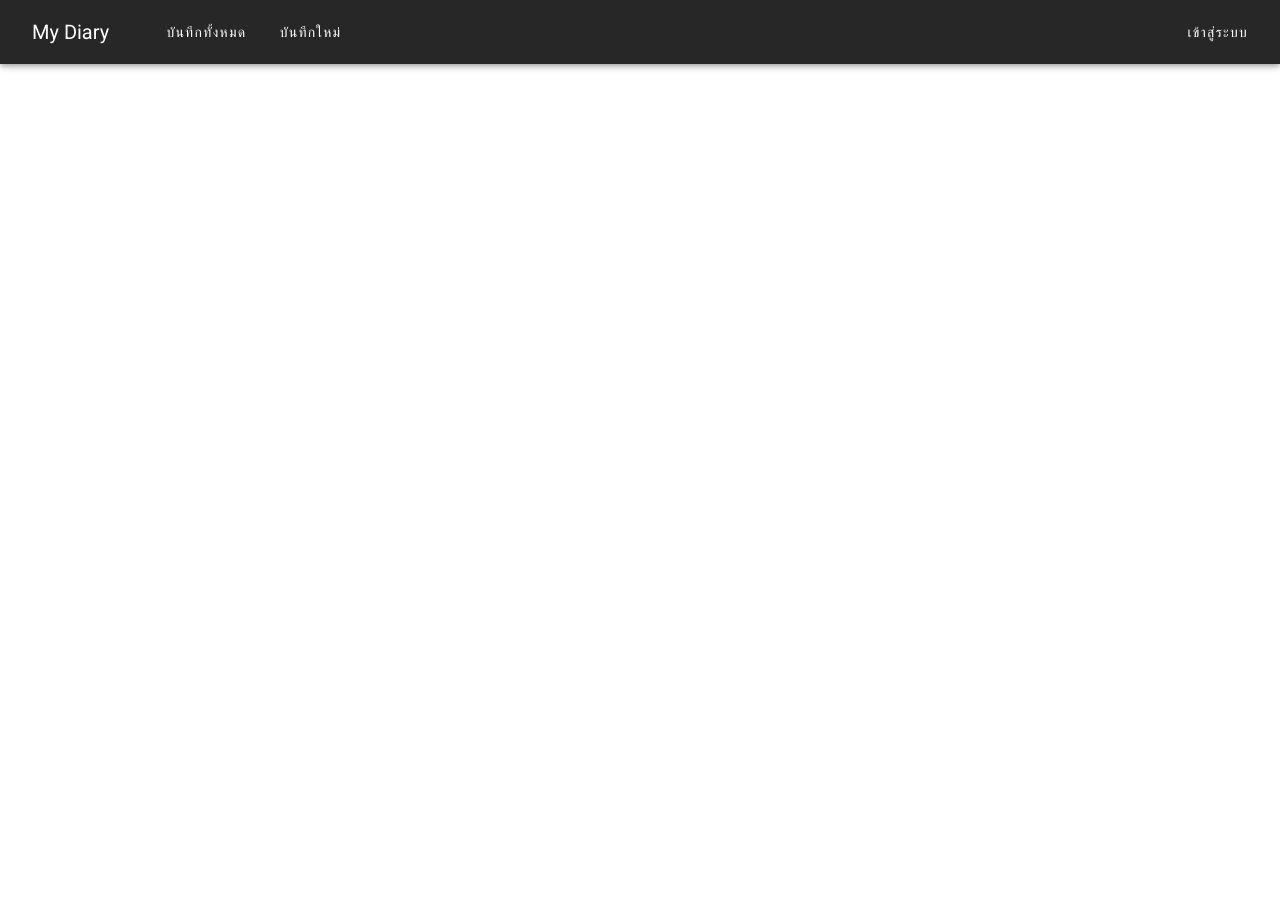
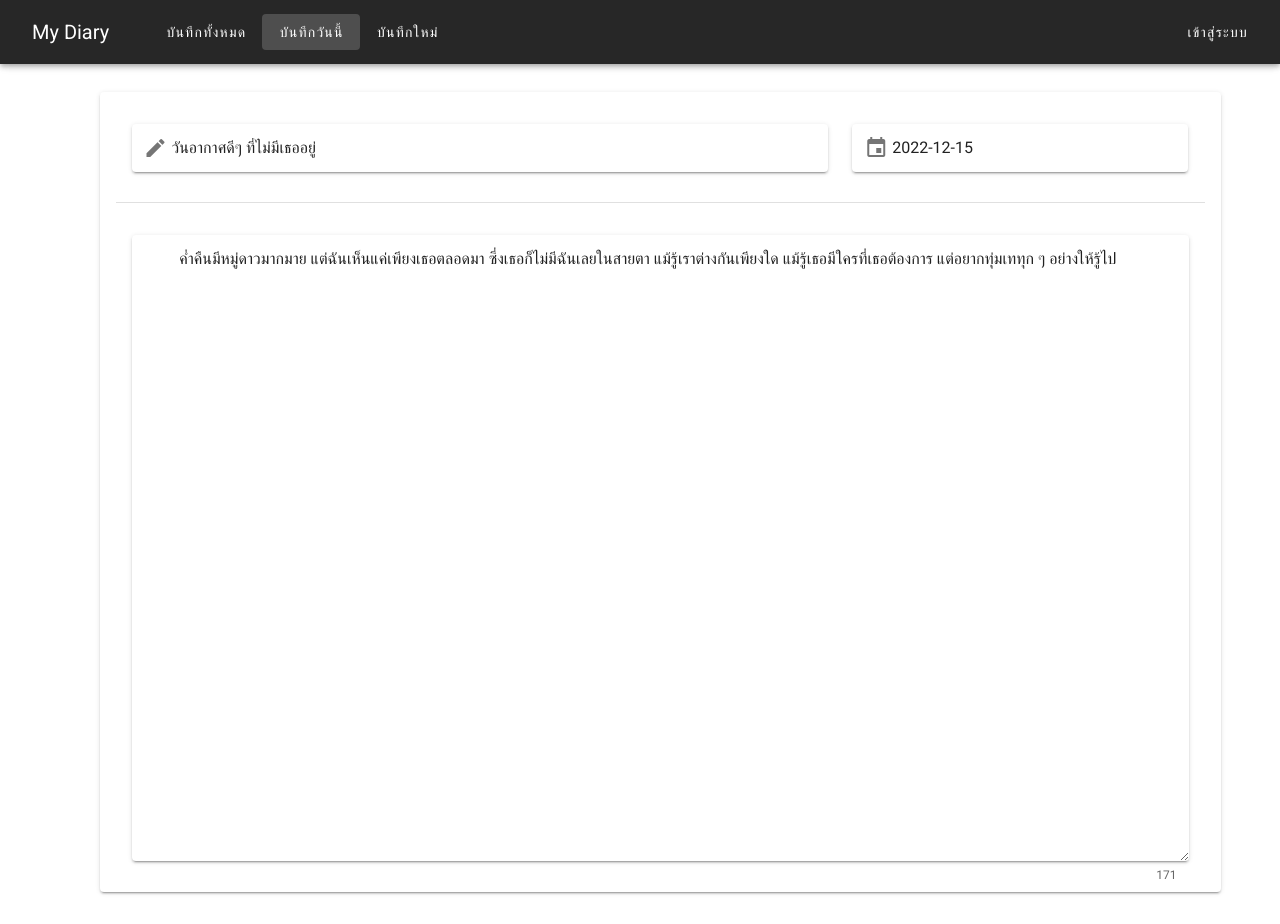
Before and after one commit to NiebAnupat/ProjectDiary-FN, a Nuxt app: page /today in a window 1280 px wide. Before the commit the page ends 800 px from the top, so only its background shows below. Built offline with nearby package versions, Linux system fonts and the light colour scheme.

Commit message:
add today pages / search / snackbar

```diff
--- a/layouts/default.vue
+++ b/layouts/default.vue
@@ -5,13 +5,14 @@
 
       <div class="mx-6">
         <v-btn text to="/">บันทึกทั้งหมด</v-btn>
+        <v-btn text to="/today">บันทึกวันนี้</v-btn>
         <v-btn text to="/record">บันทึกใหม่</v-btn>
       </div>
 
       <v-spacer></v-spacer>
 
       <div v-if="isAuth">
-        <label>NamkheangV</label>
+        <label>{{ user.name }}</label>
         <v-divider vertical class="pa-2"></v-divider>
         <v-btn text @click="logout"> ออกจากระบบ </v-btn>
       </div>
@@ -49,9 +50,7 @@
           </v-card-text>
 
           <v-card-actions class="d-flex justify-center mt-6">
-            <v-btn block dark v-on:click="LoaderOptionsPlugin"
-              >เข้าสู่ระบบ</v-btn
-            >
+            <v-btn block dark v-on:click="login">เข้าสู่ระบบ</v-btn>
           </v-card-actions>
 
           <v-divider class="ma-5"></v-divider>
@@ -194,6 +193,10 @@ export default {
         (v) => !!v || 'กรุณาใส่รหัสผ่าน',
         (v) => (v && v.length >= 8) || 'รหัสผ่านต้องมีอย่างน้อย 8 ตัว',
       ],
+
+      user: {
+        name: 'NamkheangV',
+      },
     }
   },
 
--- a/pages/index.vue
+++ b/pages/index.vue
@@ -1,5 +1,21 @@
 <template>
   <div>
+    <!-- Search -->
+    <div class="mt-8">
+      <v-row>
+        <v-spacer></v-spacer>
+        <v-col cols="6"></v-col>
+        <v-text-field
+          v-model="search"
+          prepend-icon="mdi-magnify"
+          label="ค้นหาบันทึก"
+          single-line
+          class="mb-4"
+        ></v-text-field>
+        <v-btn class="my-auto ml-3" text>ค้นหา</v-btn>
+      </v-row>
+    </div>
+
     <div class="mt-6">
       <v-simple-table>
         <template v-slot:default>
@@ -45,6 +61,7 @@
               <v-row>
                 <v-col cols="8">
                   <v-text-field
+                    v-model="diary.title"
                     solo
                     prepend-inner-icon="mdi-pencil"
                     label="หัวข้อเรื่อง"
@@ -53,6 +70,7 @@
                 </v-col>
                 <v-col cols="4">
                   <v-text-field
+                    v-model="diary.date"
                     solo
                     prepend-inner-icon="mdi-calendar"
                     label="วันที่"
@@ -64,6 +82,7 @@
               <v-divider class="mt-n4 mb-6"></v-divider>
 
               <v-textarea
+                v-model="diary.detail"
                 label="รายละเอียด"
                 placeholder="รายละเอียด"
                 solo
@@ -85,6 +104,15 @@ export default {
   data() {
     return {
       dialog: false,
+      search: '',
+
+      diary: {
+        id: 1,
+        title: 'วันอากาศดีๆ ที่ไม่มีเธออยู่',
+        date: '2022-12-15',
+        detail:
+          '         ค่ำคืนมีหมู่ดาวมากมาย แต่ฉันเห็นแค่เพียงเธอตลอดมา ซึ่งเธอก็ไม่มีฉันเลยในสายตา แม้รู้เราต่างกันเพียงใด แม้รู้เธอมีใครที่เธอต้องการ แต่อยากทุ่มเททุก ๆ อย่างให้รู้ไป',
+      },
     }
   },
 }
--- a/pages/record.vue
+++ b/pages/record.vue
@@ -43,7 +43,7 @@
         </v-card-text>
         <v-card-actions class="mt-n6">
           <v-spacer></v-spacer>
-          <v-btn dark>
+          <v-btn dark @click=";(fail = false), (success = true)">
             <v-icon>mdi-arrow-up-bold</v-icon>
             บันทึก
           </v-btn>
@@ -63,6 +63,27 @@
         ></v-textarea>
       </v-card-text>
     </v-card>
+
+    <!-- Snackbar -->
+    <div>
+      <v-snackbar v-model="success" color="success" timeout="3000">
+        บันทึกสำเร็จ
+        <template v-slot:action="{ attrs }">
+          <v-btn text color="white" v-bind="attrs" @click="snackbar = false">
+            ปิด
+          </v-btn>
+        </template>
+      </v-snackbar>
+
+      <v-snackbar v-model="fail" color="red" timeout="3000">
+        บันทึกไม่สำเร็จ
+        <template v-slot:action="{ attrs }">
+          <v-btn text color="white" v-bind="attrs" @click="snackbar = false">
+            ปิด
+          </v-btn>
+        </template>
+      </v-snackbar>
+    </div>
   </div>
 </template>
 
@@ -72,6 +93,8 @@ export default {
 
   data() {
     return {
+      success: false,
+      fail: false,
       date: null,
       datePicker: false,
     }
--- /dev/null
+++ b/pages/today.vue
@@ -0,0 +1,69 @@
+<template>
+  <div>
+    <v-card class="mt-4 pa-4" height="800">
+      <!-- Head -->
+      <div class="d-flex">
+        <v-card-text>
+          <v-row>
+            <v-col cols="8">
+              <v-text-field
+                v-model="diary.title"
+                solo
+                prepend-inner-icon="mdi-pencil"
+                label="หัวข้อเรื่อง"
+                readonly
+              ></v-text-field>
+            </v-col>
+            <v-col cols="4">
+              <v-text-field
+                v-model="diary.date"
+                label="วันที่"
+                solo
+                readonly
+                prepend-inner-icon="mdi-calendar"
+                v-bind="attrs"
+                v-on="on"
+              ></v-text-field>
+            </v-col>
+          </v-row>
+        </v-card-text>
+      </div>
+
+      <v-divider class="mt-n4 mb-4"></v-divider>
+
+      <!-- Body -->
+      <v-card-text>
+        <v-textarea
+          v-model="diary.detail"
+          label="รายละเอียด"
+          placeholder="รายละเอียด"
+          solo
+          counter
+          rows="22"
+        ></v-textarea>
+      </v-card-text>
+    </v-card>
+  </div>
+</template>
+
+<script>
+export default {
+  name: 'IndexPage',
+
+  data() {
+    return {
+      date: null,
+      datePicker: false,
+
+      diary: {
+        id: 1,
+        title: 'วันอากาศดีๆ ที่ไม่มีเธออยู่',
+        date: '2022-12-15',
+        detail:
+          '         ค่ำคืนมีหมู่ดาวมากมาย แต่ฉันเห็นแค่เพียงเธอตลอดมา ซึ่งเธอก็ไม่มีฉันเลยในสายตา แม้รู้เราต่างกันเพียงใด แม้รู้เธอมีใครที่เธอต้องการ แต่อยากทุ่มเททุก ๆ อย่างให้รู้ไป',
+      },
+    }
+  },
+}
+</script>
+<style lang="scss"></style>
```
